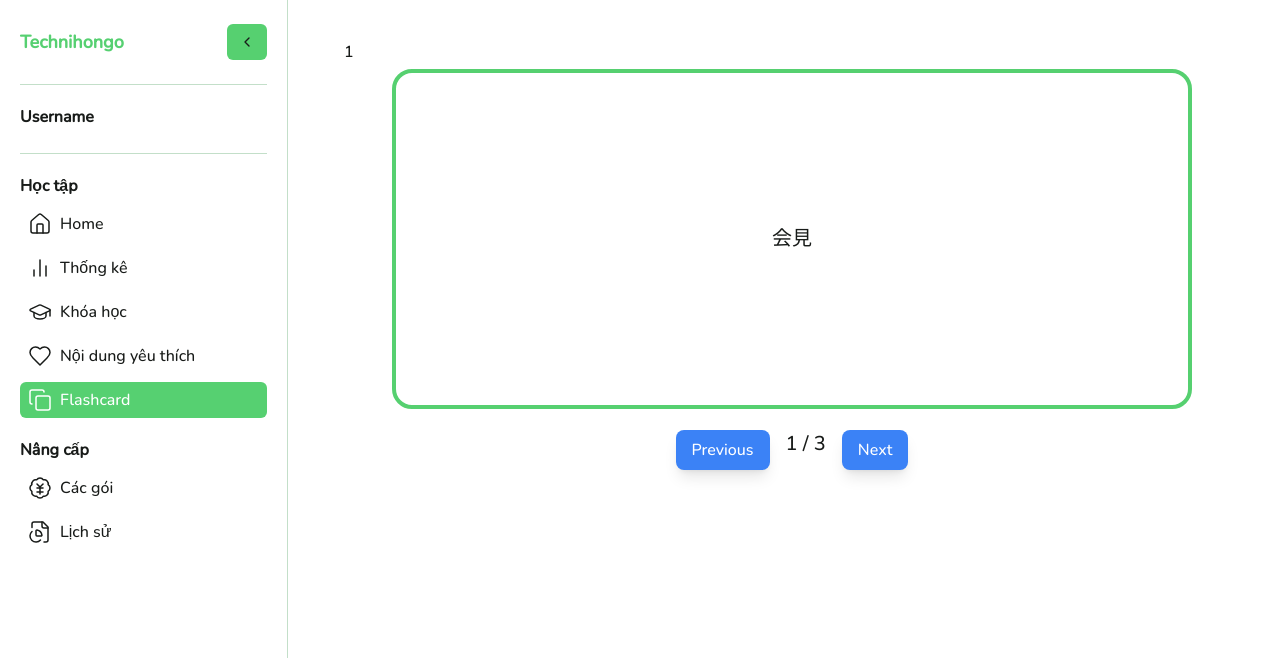
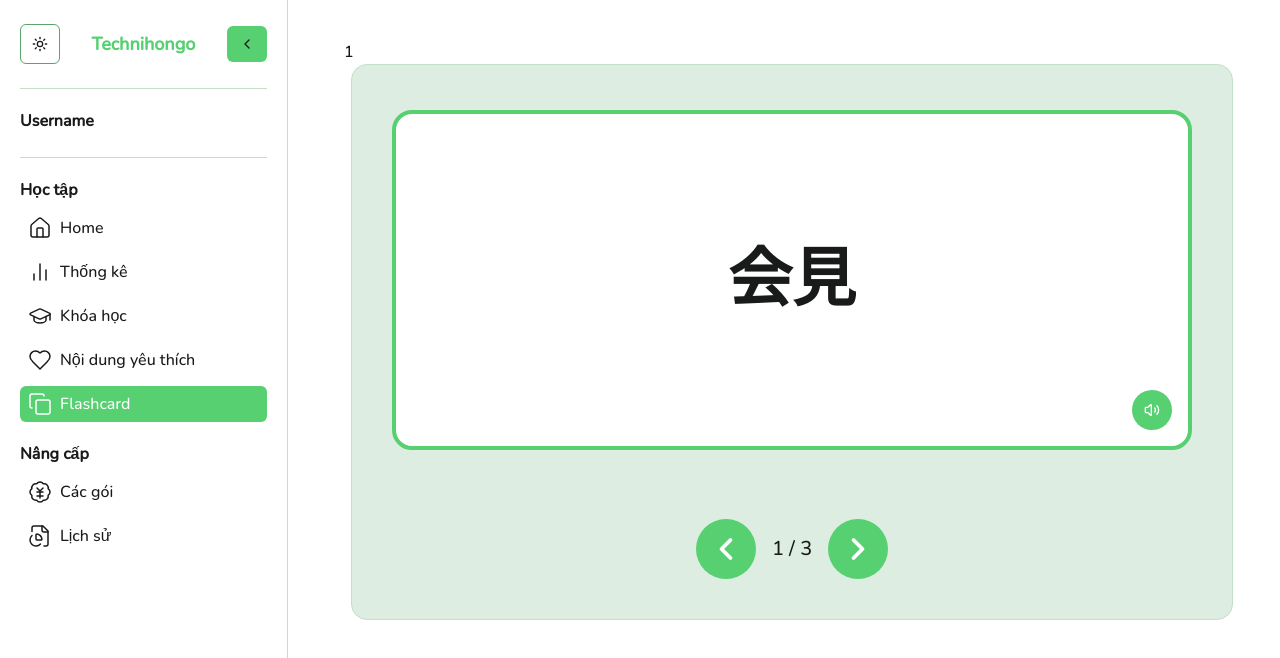
Before and after one commit to Kiamng/technihongo, a Next.js app: page /flashcard/1 in a window 1280 px wide. Shown: the top 658 px of the page. Built offline with nearby package versions, Linux system fonts and the light colour scheme.

Commit message:
fix flashcard UI, add theme toggle button

```diff
--- a/package.json
+++ b/package.json
@@ -12,6 +12,7 @@
     "@hookform/resolvers": "^3.10.0",
     "@radix-ui/react-dropdown-menu": "^2.1.4",
     "@radix-ui/react-label": "^2.1.1",
+    "@radix-ui/react-progress": "^1.1.2",
     "@radix-ui/react-separator": "^1.1.1",
     "@radix-ui/react-slot": "^1.1.2",
     "@radix-ui/react-toast": "^1.2.4",
--- a/src/app/(platform)/layout.tsx
+++ b/src/app/(platform)/layout.tsx
@@ -9,9 +9,9 @@ export default function RootLayout({
   return (
     <section className="min-h-screen">
       <ThemeProvider attribute="class" defaultTheme="system" enableSystem>
-        <div className="flex flex-row min-h-screen overflow-hidden">
+        <div className="flex flex-row min-h-screen overflow-hidden ">
           <Navigation />
-          <div className="flex-1 overflow-y-auto p-10 max-h-screen">
+          <div className="flex-1 overflow-y-auto p-10 max-h-screen ">
             {children}
           </div>
         </div>
--- a/src/app/globals.css
+++ b/src/app/globals.css
@@ -30,24 +30,24 @@ body {
     --radius: 0.5rem;
   }
   .dark {
-    --background: 133 10% 5%;
-    --foreground: 133 0% 90%;
-    --card: 133 0% 0%;
-    --card-foreground: 133 0% 90%;
-    --popover: 133 10% 5%;
-    --popover-foreground: 133 0% 90%;
+    --background: 133 50% 5%;
+    --foreground: 133 5% 90%;
+    --card: 133 50% 0%;
+    --card-foreground: 133 5% 90%;
+    --popover: 133 50% 5%;
+    --popover-foreground: 133 5% 90%;
     --primary: 133 56.5% 57.6%;
     --primary-foreground: 0 0% 100%;
-    --secondary: 133 10% 10%;
+    --secondary: 133 30% 10%;
     --secondary-foreground: 0 0% 100%;
-    --muted: 95 10% 15%;
-    --muted-foreground: 133 0% 60%;
-    --accent: 95 10% 15%;
-    --accent-foreground: 133 0% 90%;
-    --destructive: 0 50% 30%;
-    --destructive-foreground: 133 0% 90%;
-    --border: 133 20% 18%;
-    --input: 133 20% 18%;
+    --muted: 95 30% 15%;
+    --muted-foreground: 133 5% 60%;
+    --accent: 95 30% 15%;
+    --accent-foreground: 133 5% 90%;
+    --destructive: 0 100% 30%;
+    --destructive-foreground: 133 5% 90%;
+    --border: 133 30% 18%;
+    --input: 133 30% 18%;
     --ring: 133 56.5% 57.6%;
     --radius: 0.5rem;
   }
@@ -113,4 +113,11 @@ body {
     font-size: 20px;
     text-align: center;
   }
+
+  .flashcard-content-font {
+    font-size: 4rem;
+    font-weight: 700;
+    max-height: 275px;
+    overflow-y: auto;
+  }
 }
--- a/src/components/core/common/sidebar/navigation-items.tsx
+++ b/src/components/core/common/sidebar/navigation-items.tsx
@@ -20,8 +20,8 @@ export const SideNavItem: React.FC<{
           href={path}
           className={`h-full relative flex items-center whitespace-nowrap rounded-md  ${
             active
-              ? " font-semibold text-base bg-[#56D071] text-white"
-              : "hover:text-[#56D071] "
+              ? " font-semibold text-base bg-primary text-white"
+              : "hover:text-primary "
           }`}
         >
           <div className="relative font-normal text-base py-1.5 px-2 flex flex-row items-center space-x-2 rounded-md duration-100">
@@ -37,8 +37,8 @@ export const SideNavItem: React.FC<{
                 href={path}
                 className={`h-full relative flex items-center whitespace-nowrap rounded-md ${
                   active
-                    ? "font-semibold text-base bg-[#56D071] text-white"
-                    : " hover:text-[#56D071] "
+                    ? " font-semibold text-base bg-primary text-white"
+                    : "hover:text-primary "
                 }`}
               >
                 <div className="relative font-medium text-base p-2 flex flex-row items-center space-x-2 rounded-md duration-100">
--- a/src/components/core/common/sidebar/navigation.tsx
+++ b/src/components/core/common/sidebar/navigation.tsx
@@ -5,6 +5,7 @@ import { ChevronLeft, ChevronRight } from "lucide-react";
 import { cn } from "@/lib/utils";
 import { SideNavItem } from "./navigation-items";
 import { Button } from "@/components/ui/button";
+import ThemeToggleButton from "../theme-toggle-button";
 
 const Navigation = () => {
   const navItems = NavItems();
@@ -40,11 +41,12 @@ const Navigation = () => {
       <div
         className={cn(
           isSidebarExpanded ? "w-[288px]" : "w-[80px]",
-          "border-r transition-all duration-300 ease-in-out transform hidden sm:flex h-full"
+          "border-r transition-all duration-300 ease-in-out transform hidden sm:flex h-full dark:bg-secondary"
         )}
       >
         <aside className="flex h-full flex-col w-full break-words px-5 overflow-x-hidden columns-1 gap-y-5">
           <div className="relative  py-6 flex flex-row items-center justify-between duration-100 border-b-[1px]">
+            <ThemeToggleButton />
             <div className="technihongo">
               {isSidebarExpanded ? "Technihongo" : ""}
             </div>
--- a/src/components/module/Flashcard/flashcard-list.tsx
+++ b/src/components/module/Flashcard/flashcard-list.tsx
@@ -2,6 +2,8 @@
 
 import { useState } from "react";
 import Flashcard from "./flashcard";
+import { ChevronLeft, ChevronRight } from "lucide-react";
+import { Progress } from "@/components/ui/progress";
 
 const FlashcardList = () => {
   const flashcards = [
@@ -26,7 +28,8 @@ const FlashcardList = () => {
   };
 
   return (
-    <div className="flashcard-app flex flex-col items-center justify-center space-y-4">
+    <div className="w-full flex justify-center">
+      <div className="flashcard-app flex flex-col space-y-6 bg-secondary p-10 w-fit rounded-2xl border-[1px]">
         <div className="w-[800px] h-[350px] overflow-hidden">
           <div
             className="flashcards-container"
@@ -55,23 +58,24 @@ const FlashcardList = () => {
             ))}
           </div>
         </div>
-
-      <div className="flex space-x-4 mt-4">
+        <Progress value={currentIndex} className="w-full" />
+        <div className="flex space-x-4 items-center justify-center">
           <button
             onClick={previousCard}
-          className="bg-blue-500 text-white px-4 py-2 rounded-lg shadow-lg"
+            className="rounded-full p-3 bg-primary hover:scale-105 transition duration-200"
           >
-          Previous
+            <ChevronLeft size={36} strokeWidth={2.5} className="text-white " />
           </button>
           <div className="text-xl">
             {currentIndex + 1} / {flashcards.length}
           </div>
           <button
             onClick={nextCard}
-          className="bg-blue-500 text-white px-4 py-2 rounded-lg shadow-lg"
+            className="rounded-full p-3 bg-primary hover:scale-105 transition duration-200"
           >
-          Next
+            <ChevronRight size={36} strokeWidth={2.5} className="text-white " />
           </button>
+        </div>
       </div>
     </div>
   );
--- a/src/components/module/Flashcard/flashcard.tsx
+++ b/src/components/module/Flashcard/flashcard.tsx
@@ -1,5 +1,7 @@
 "use client";
 
+import { Button } from "@/components/ui/button";
+import { Volume2 } from "lucide-react";
 import { useState } from "react";
 
 interface FlashcardProps {
@@ -10,21 +12,36 @@ interface FlashcardProps {
 const Flashcard: React.FC<FlashcardProps> = ({ question, answer }) => {
   const [flipped, setFlipped] = useState(false);
 
+  const SpeechQuestion = (e: React.MouseEvent) => {
+    e.stopPropagation(); // Ngừng sự kiện click từ Button, không lật flashcard
+    const utterance = new SpeechSynthesisUtterance(question);
+    utterance.lang = "ja-JP";
+    speechSynthesis.speak(utterance);
+  };
+
   return (
-    <div className="flashcard-container" onClick={() => setFlipped(!flipped)}>
+    <div className="flashcard-container">
       <div
         className={`flashcard ${
           flipped ? "flipped" : ""
         } w-[800px] h-[340px] perspective-[1000px]`}
+        onClick={() => setFlipped(!flipped)}
       >
         {/* Mặt trước của flashcard */}
-        <div className="front absolute w-full h-full backface-hidden flex justify-center items-center bg-white rounded-[20px] border-[4px] border-primary  text-xl text-center">
-          <p>{question}</p>
+        <div className="front bg-white dark:bg-secondary absolute w-full h-full backface-hidden flex justify-center items-center  rounded-[20px] border-[4px] border-primary   text-center">
+          <div className="flashcard-content-font ">{question}</div>
+          <Button
+            size={"icon"}
+            className="rounded-full absolute bottom-4 right-4"
+            onClick={SpeechQuestion}
+          >
+            <Volume2 />
+          </Button>
         </div>
 
         {/* Mặt sau của flashcard */}
-        <div className="back absolute w-full h-full backface-hidden flex justify-center items-center bg-white rounded-[20px] border-[4px] border-primary transform rotateY-[180deg] text-xl text-center">
-          <p>{answer}</p>
+        <div className="back bg-white dark:bg-secondary absolute w-full h-full backface-hidden flex justify-center items-center  rounded-[20px] border-[4px] border-primary transform rotateY-[180deg] text-center">
+          <div className="flashcard-content-font">{answer}</div>
         </div>
       </div>
     </div>
--- /dev/null
+++ b/src/components/ui/progress.tsx
@@ -0,0 +1,28 @@
+"use client"
+
+import * as React from "react"
+import * as ProgressPrimitive from "@radix-ui/react-progress"
+
+import { cn } from "@/lib/utils"
+
+const Progress = React.forwardRef<
+  React.ElementRef<typeof ProgressPrimitive.Root>,
+  React.ComponentPropsWithoutRef<typeof ProgressPrimitive.Root>
+>(({ className, value, ...props }, ref) => (
+  <ProgressPrimitive.Root
+    ref={ref}
+    className={cn(
+      "relative h-4 w-full overflow-hidden rounded-full bg-secondary",
+      className
+    )}
+    {...props}
+  >
+    <ProgressPrimitive.Indicator
+      className="h-full w-full flex-1 bg-primary transition-all"
+      style={{ transform: `translateX(-${100 - (value || 0)}%)` }}
+    />
+  </ProgressPrimitive.Root>
+))
+Progress.displayName = ProgressPrimitive.Root.displayName
+
+export { Progress }
```
Also changed, not shown: 1 other file (tests, documents, lock files or other folders). Lines whose indentation alone changed are shown as unchanged.
